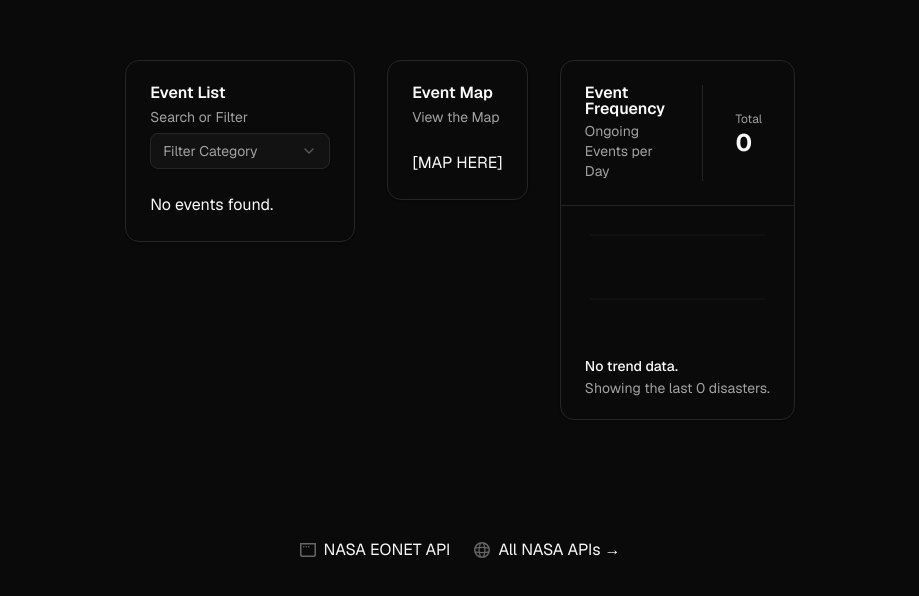
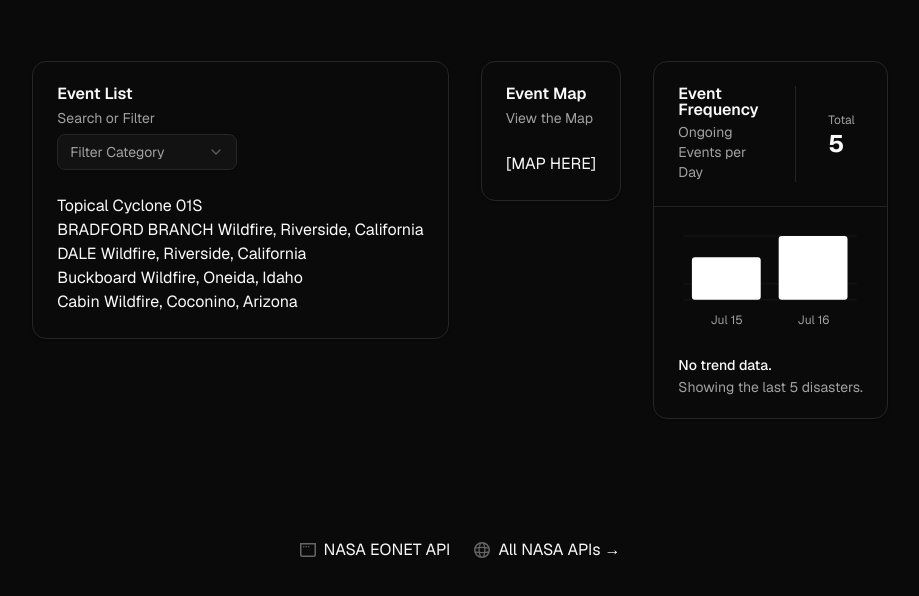
Before and after one commit to Way05/EONET-Tracker, a Next.js app in the folder eonet-tracker/: page / in a window 1280 px wide. Shown: the part 160-756 px from the top of the page, without its empty margins (180-1099 px from the left). Built offline with nearby package versions, Linux system fonts and the light colour scheme.

Commit message:
added TEMP_DATA for testing

```diff
--- a/eonet-tracker/src/app/page.tsx
+++ b/eonet-tracker/src/app/page.tsx
@@ -6,9 +6,225 @@ import Graph from "./components/graph";
 import { useEffect, useState } from "react";
 import { allEventsFormat } from "./components/dataInterfaces";
 
+const TEMP_DATA = {
+  title: "EONET Events",
+  description: "Natural events from EONET.",
+  link: "https://eonet.gsfc.nasa.gov/api/v3/events",
+  events: [
+    {
+      id: "EONET_14386",
+      title: "Topical Cyclone 01S",
+      description: null,
+      link: "https://eonet.gsfc.nasa.gov/api/v3/events/EONET_14386",
+      closed: null,
+      categories: [
+        {
+          id: "severeStorms",
+          title: "Severe Storms",
+        },
+      ],
+      sources: [
+        {
+          id: "JTWC",
+          url: "https://www.metoc.navy.mil/jtwc/products/sh0126.tcw",
+        },
+      ],
+      geometry: [
+        {
+          magnitudeValue: 35.0,
+          magnitudeUnit: "kts",
+          date: "2025-07-16T18:00:00Z",
+          type: "Point",
+          coordinates: [89.9, -9.7],
+        },
+
+        {
+          magnitudeValue: 35.0,
+          magnitudeUnit: "kts",
+          date: "2025-07-17T00:00:00Z",
+          type: "Point",
+          coordinates: [89.3, -9.9],
+        },
+
+        {
+          magnitudeValue: 35.0,
+          magnitudeUnit: "kts",
+          date: "2025-07-17T06:00:00Z",
+          type: "Point",
+          coordinates: [88.8, -9.9],
+        },
+
+        {
+          magnitudeValue: 35.0,
+          magnitudeUnit: "kts",
+          date: "2025-07-17T12:00:00Z",
+          type: "Point",
+          coordinates: [88.2, -10.2],
+        },
+
+        {
+          magnitudeValue: 35.0,
+          magnitudeUnit: "kts",
+          date: "2025-07-17T18:00:00Z",
+          type: "Point",
+          coordinates: [87.6, -10.3],
+        },
+
+        {
+          magnitudeValue: 35.0,
+          magnitudeUnit: "kts",
+          date: "2025-07-18T00:00:00Z",
+          type: "Point",
+          coordinates: [86.4, -11.3],
+        },
+
+        {
+          magnitudeValue: 35.0,
+          magnitudeUnit: "kts",
+          date: "2025-07-18T06:00:00Z",
+          type: "Point",
+          coordinates: [85.4, -11.8],
+        },
+
+        {
+          magnitudeValue: 30.0,
+          magnitudeUnit: "kts",
+          date: "2025-07-18T12:00:00Z",
+          type: "Point",
+          coordinates: [84, -12.1],
+        },
+
+        {
+          magnitudeValue: 30.0,
+          magnitudeUnit: "kts",
+          date: "2025-07-18T18:00:00Z",
+          type: "Point",
+          coordinates: [82.5, -12.2],
+        },
+      ],
+    },
+
+    {
+      id: "EONET_14372",
+      title: "BRADFORD BRANCH Wildfire, Riverside, California",
+      description: null,
+      link: "https://eonet.gsfc.nasa.gov/api/v3/events/EONET_14372",
+      closed: null,
+      categories: [
+        {
+          id: "wildfires",
+          title: "Wildfires",
+        },
+      ],
+      sources: [
+        {
+          id: "IRWIN",
+          url: "https://irwin.doi.gov/observer/",
+        },
+      ],
+      geometry: [
+        {
+          magnitudeValue: 1071.59,
+          magnitudeUnit: "acres",
+          date: "2025-07-16T15:51:00Z",
+          type: "Point",
+          coordinates: [-116.79812, 33.501354],
+        },
+      ],
+    },
+
+    {
+      id: "EONET_14374",
+      title: "DALE Wildfire, Riverside, California",
+      description: "13 Miles SE from Sage, CA",
+      link: "https://eonet.gsfc.nasa.gov/api/v3/events/EONET_14374",
+      closed: null,
+      categories: [
+        {
+          id: "wildfires",
+          title: "Wildfires",
+        },
+      ],
+      sources: [
+        {
+          id: "IRWIN",
+          url: "https://irwin.doi.gov/observer/",
+        },
+      ],
+      geometry: [
+        {
+          magnitudeValue: 1071.59,
+          magnitudeUnit: "acres",
+          date: "2025-07-16T15:38:00Z",
+          type: "Point",
+          coordinates: [-116.787954, 33.526501],
+        },
+      ],
+    },
+
+    {
+      id: "EONET_14380",
+      title: "Buckboard Wildfire, Oneida, Idaho",
+      description: "10 Miles SW from Malad, ID",
+      link: "https://eonet.gsfc.nasa.gov/api/v3/events/EONET_14380",
+      closed: null,
+      categories: [
+        {
+          id: "wildfires",
+          title: "Wildfires",
+        },
+      ],
+      sources: [
+        {
+          id: "IRWIN",
+          url: "https://irwin.doi.gov/observer/",
+        },
+      ],
+      geometry: [
+        {
+          magnitudeValue: 1698.0,
+          magnitudeUnit: "acres",
+          date: "2025-07-15T20:59:00Z",
+          type: "Point",
+          coordinates: [-112.412383, 42.0147],
+        },
+      ],
+    },
+
+    {
+      id: "EONET_14382",
+      title: "Cabin Wildfire, Coconino, Arizona",
+      description: "21 Miles NW from Heber, AZ",
+      link: "https://eonet.gsfc.nasa.gov/api/v3/events/EONET_14382",
+      closed: null,
+      categories: [
+        {
+          id: "wildfires",
+          title: "Wildfires",
+        },
+      ],
+      sources: [
+        {
+          id: "IRWIN",
+          url: "https://irwin.doi.gov/observer/",
+        },
+      ],
+      geometry: [
+        {
+          magnitudeValue: 1048.0,
+          magnitudeUnit: "acres",
+          date: "2025-07-15T19:38:00Z",
+          type: "Point",
+          coordinates: [-110.948117, 34.61695],
+        },
+      ],
+    },
+  ],
+};
+
 export default function Home() {
   const eventLimit: number = 20;
-  const [currData, setData] = useState<allEventsFormat>();
+  const [currData, setData] = useState<allEventsFormat>(TEMP_DATA);
   const params: URLSearchParams = new URLSearchParams();
   params.append("status", "open");
   params.append("limit", eventLimit.toString());
```
